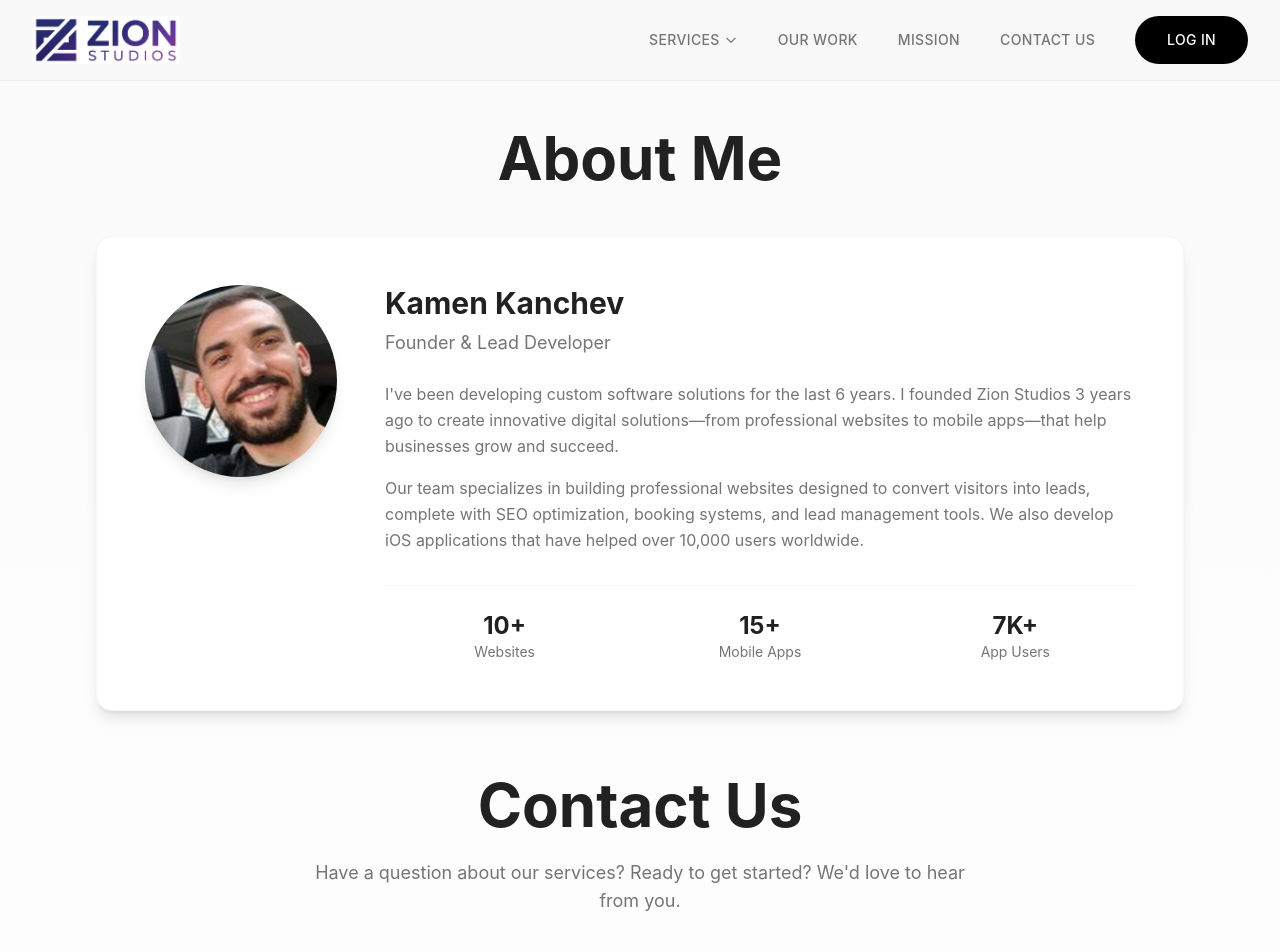
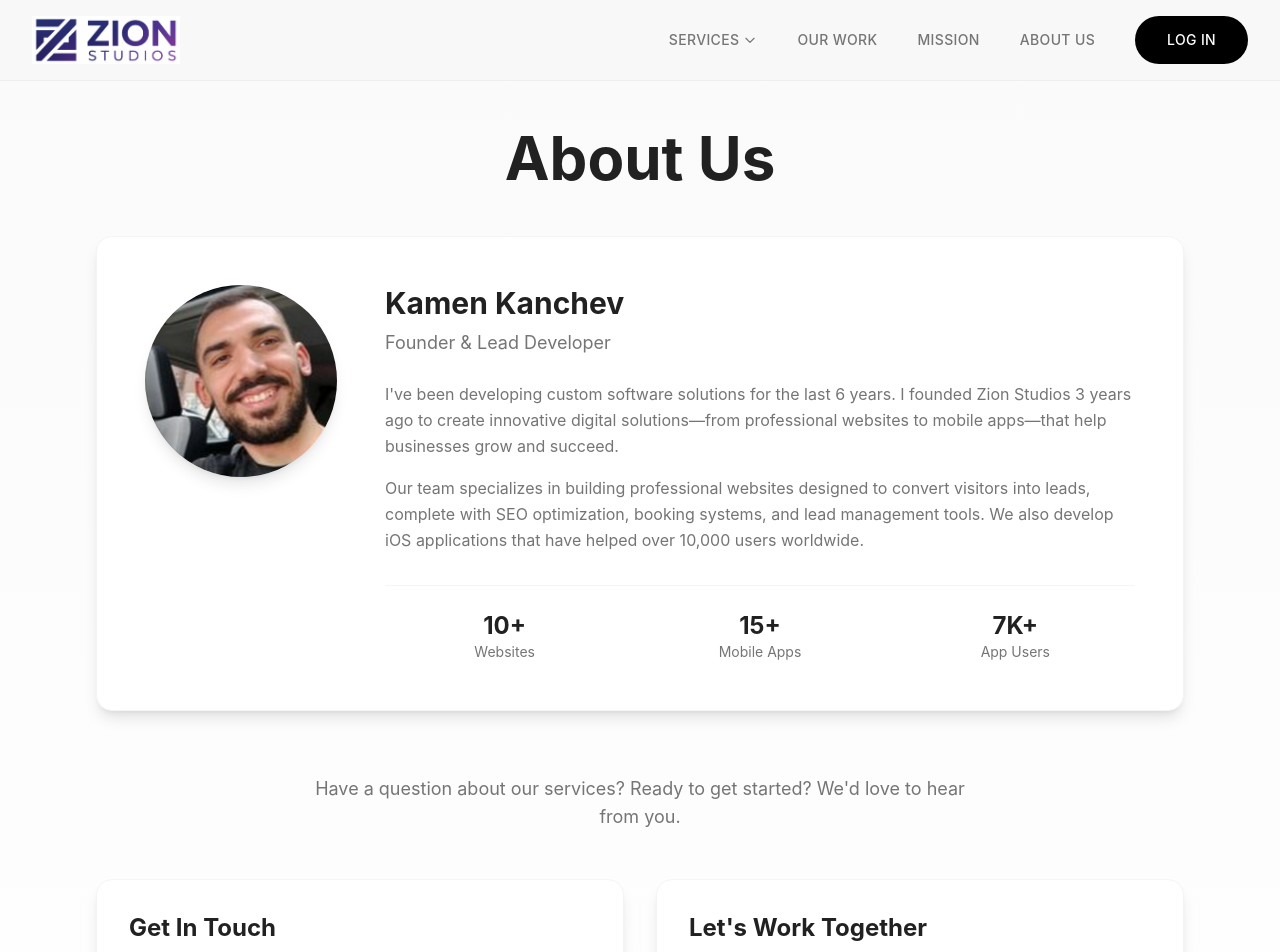
Before and after one commit to skyllex94/zion_studios_website, a React (Create React App) app: page /contact in a window 1280 px wide. Shown: the top 952 px of the page. Built offline with nearby package versions, Linux system fonts and the light colour scheme.

Commit message:
about us

```diff
--- a/src/components/Navbar.jsx
+++ b/src/components/Navbar.jsx
@@ -35,7 +35,7 @@ export default function Navbar() {
   const directLinks = [
     { name: "Our Work", link: "/our-work" },
     { name: "Mission", link: "/mission" },
-    { name: "Contact Us", link: "/contact" },
+    { name: "About Us", link: "/contact" },
   ];
 
   const servicesItems = [
--- a/src/pages/Contact.jsx
+++ b/src/pages/Contact.jsx
@@ -9,11 +9,11 @@ export default function Contact() {
       <Navbar />
       <div className="bg-gradient-to-b from-gray-50 to-white pt-28 lg:pt-32 pb-20">
         <div className="max-w-6xl mx-auto px-4 lg:px-8">
-          {/* About Me Section */}
+          {/* About Us Section */}
           <div className="mb-16">
             <div className="text-center mb-12">
               <h1 className="text-4xl md:text-5xl lg:text-6xl font-bold text-gray-900 mb-6">
-                About Me
+                About Us
               </h1>
             </div>
 
@@ -57,12 +57,9 @@ export default function Contact() {
             </div>
           </div>
 
-          {/* Contact Us Section */}
+          {/* Contact Section */}
           <div>
             <div className="text-center mb-12">
-              <h1 className="text-4xl md:text-5xl lg:text-6xl font-bold text-gray-900 mb-6">
-                Contact Us
-              </h1>
               <p className="text-lg text-gray-600 max-w-2xl mx-auto">
                 Have a question about our services? Ready to get started? We'd love to hear from you.
               </p>
```
